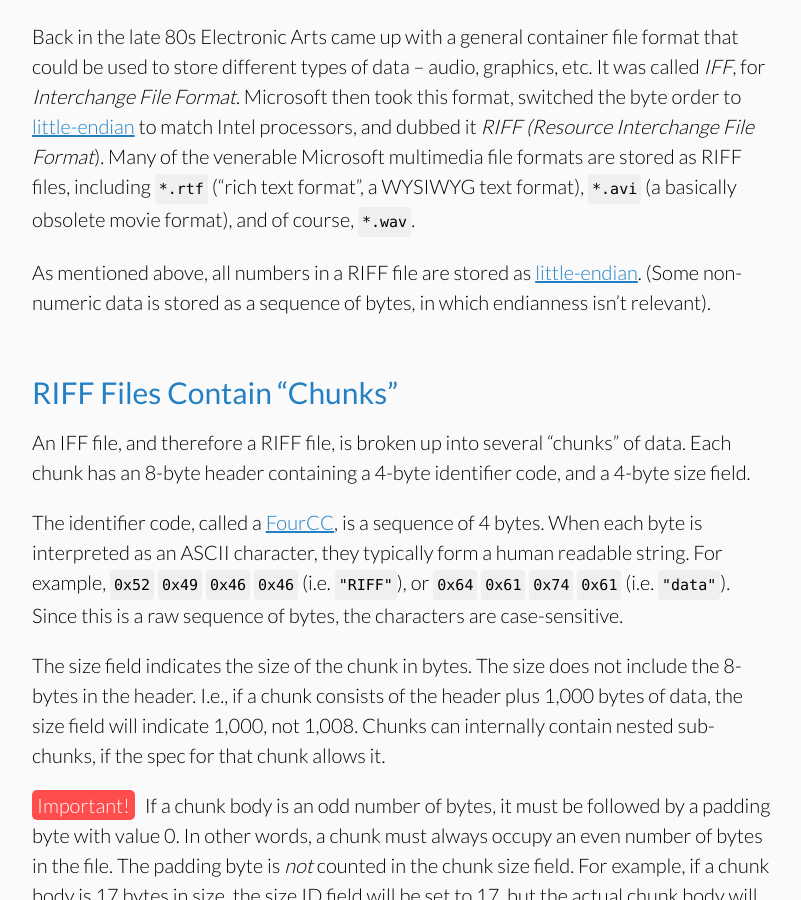
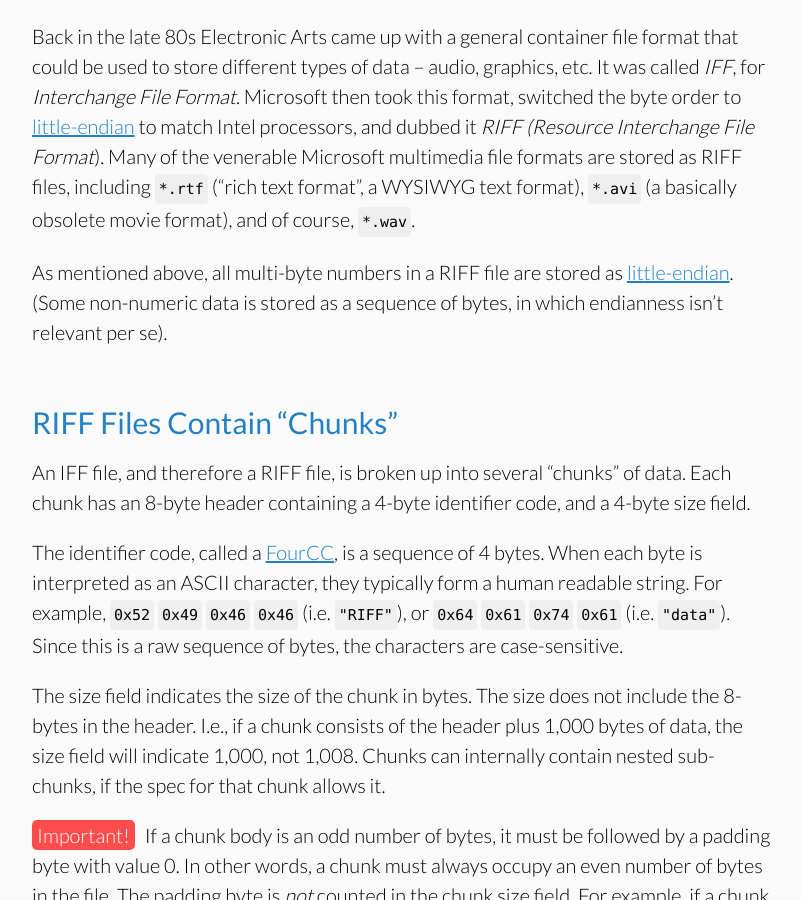
Before and after one commit to jstrait/wavefile, a Jekyll site: the page built from how_wave_files_work.html, in a window 1280 px wide and 900 px high, scrolled down 1269 px. Shown: the whole window, without its empty margins (236-1037 px from the left). Built offline with Jekyll 4.4.1, drawn with Linux system fonts in a browser that asks for light colours; some web fonts are replaced.

Commit message:
Being more technically accurate

```diff
--- a/how_wave_files_work.html
+++ b/how_wave_files_work.html
@@ -26,7 +26,7 @@
 
   <h2>Wave Files are RIFF Files</h2>
   <p>Back in the late 80s Electronic Arts came up with a general container file format that could be used to store different types of data &ndash; audio, graphics, etc. It was called <em>IFF</em>, for <em>Interchange File Format</em>. Microsoft then took this format, switched the byte order to <a href="http://en.wikipedia.org/wiki/Endianness">little-endian</a> to match Intel processors, and dubbed it <em>RIFF (Resource Interchange File Format</em>). Many of the venerable Microsoft multimedia file formats are stored as RIFF files, including <code>*.rtf</code> (&ldquo;rich text format&rdquo;, a WYSIWYG text format), <code>*.avi</code> (a basically obsolete movie format), and of course, <code>*.wav</code>.</p>
-  <p>As mentioned above, all numbers in a RIFF file are stored as <a href="http://en.wikipedia.org/wiki/Endianness">little-endian</a>. (Some non-numeric data is stored as a sequence of bytes, in which endianness isn&rsquo;t relevant).</p>
+  <p>As mentioned above, all multi-byte numbers in a RIFF file are stored as <a href="http://en.wikipedia.org/wiki/Endianness">little-endian</a>. (Some non-numeric data is stored as a sequence of bytes, in which endianness isn&rsquo;t relevant per se).</p>
   <h2>RIFF Files Contain &ldquo;Chunks&rdquo;</h2>
   <p>An IFF file, and therefore a RIFF file, is broken up into several &ldquo;chunks&rdquo; of data. Each chunk has an 8-byte header containing a 4-byte identifier code, and a 4-byte size field.</p>
   <p>The identifier code, called a <a href="http://en.wikipedia.org/wiki/Fourcc">FourCC</a>, is a sequence of 4 bytes. When each byte is interpreted as an ASCII character, they typically form a human readable string. For example, <code>0x52</code> <code>0x49</code> <code>0x46</code> <code>0x46</code> (i.e. <code>"RIFF"</code>), or <code>0x64</code> <code>0x61</code> <code>0x74</code> <code>0x61</code> (i.e. <code>"data"</code>). Since this is a raw sequence of bytes, the characters are case-sensitive.</p>
```
